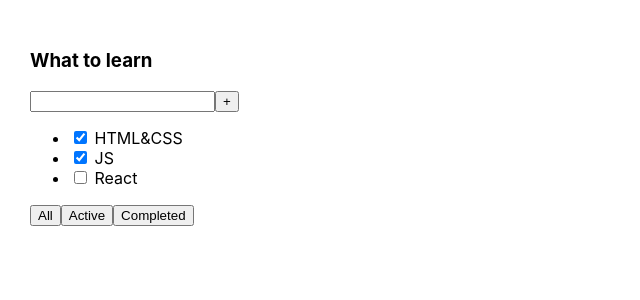
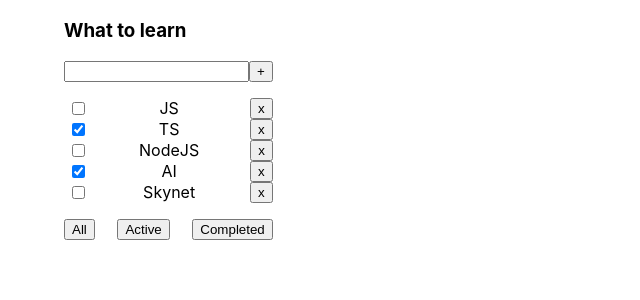
Before and after one commit to Metaloziz/it-incubator-todolist-ts-01, a React (Create React App) app: page / in a window 1280 px wide. Shown: the top 300 px of the page, without its empty margins (0-640 px from the left). Built offline with nearby package versions, Linux system fonts and the light colour scheme.

Commit message:
ToDo_2_lesson

```diff
--- a/src/App.css
+++ /dev/null
@@ -1,8 +0,0 @@
-.App {
-  padding: 30px;
-  display: flex;
-}
-
-.App > div {
-  margin-right: 50px;
-}
--- /dev/null
+++ b/src/App.module.css
@@ -0,0 +1,21 @@
+.App li {
+    display: flex;
+    justify-content: space-between;
+}
+
+.App ul {
+    padding-left: 2%;
+}
+
+
+
+.main {
+    margin-left: 5%;
+    display: flex;
+    gap: 5%;
+}
+
+.filter {
+    display: flex;
+    justify-content: space-between;
+}
--- a/src/App.tsx
+++ b/src/App.tsx
@@ -1,11 +1,76 @@
-import React from 'react';
-import './App.css';
+import React, {useState} from 'react';
+
 import {ToDoList} from "./components/ToDoList";
+import {v1} from "uuid";
+import s from './App.module.css'
+
+export type filterPT = 'all' | 'completed' | 'active'
+
+export type tasksPT = taskPT[]
+
+export type taskPT = {
+    id: string
+    title: string
+    isDone: boolean
+}
 
 
 function App() {
+
+    const state = [
+        {id: v1(), title: 'What to learn', filter: 'all'},
+        {id: v1(), title: 'Food', filter: 'all'}
+    ]
+
+    const tasks1: tasksPT = [
+        {id: v1(), title: 'JS', isDone: false},
+        {id: v1(), title: 'TS', isDone: true},
+        {id: v1(), title: 'NodeJS', isDone: false},
+        {id: v1(), title: 'AI', isDone: true},
+        {id: v1(), title: 'Skynet', isDone: false}
+    ]
+    const tasks2: tasksPT = [
+        {id: v1(), title: 'Apple', isDone: false},
+        {id: v1(), title: 'Pear', isDone: false},
+        {id: v1(), title: 'Melon', isDone: false},
+        {id: v1(), title: 'Orange', isDone: false}
+    ]
+
+    const [tasks, setTasks] = useState<tasksPT>(tasks1)
+    const [filter, setFilter] = useState<filterPT>("all")
+
+    const remuveTask = (taskID: string) => {
+        const copyTasks = [...tasks]
+        setTasks(copyTasks.filter(l => l.id !== taskID))
+    }
+
+    let copyTasks = tasks
+    // const filterTasks = (filter: filterPT) => {
+    //     setTasks(() => {
+                switch (filter) {
+                    case 'completed':
+                        copyTasks = copyTasks.filter(l => l.isDone)
+                        break
+                    case 'active':
+                        copyTasks=  copyTasks.filter(l => !l.isDone)
+                    // case 'all':
+                    //     return copyTasks
+                 }
+    //         }
+    //     )
+    // }
+    const addTask = (title: string) => {
+        const copyTasks = [...tasks1]
+    }
+
     return (
-        <ToDoList/>
+        <div className={s.main}>
+            <ToDoList title={'What to learn'}
+                      tasks={copyTasks}
+                      remuveTask={remuveTask}
+                      filterTasks={setFilter}/>
+            {/*<ToDoList title={'Food'} tasks={tasks2}/>*/}
+        </div>
     );
 }
 
--- a/src/components/ToDoList.tsx
+++ b/src/components/ToDoList.tsx
@@ -1,22 +1,48 @@
 import React from "react";
+import {filterPT, taskPT} from "../App";
+import s from '../App.module.css'
 
-export const ToDoList = () => {
-    return (<div className="App">
+type ToDoListPT = {
+    // id: string
+    title: string
+    // filter: string
+    tasks: taskPT[]
+    remuveTask: (taskID: string) => void
+    filterTasks: (filter: filterPT) => void
+}
+
+
+export const ToDoList = (props: ToDoListPT) => {
+
+
+    const callRemuve = (taskID: string) => {
+        props.remuveTask(taskID)
+    }
+
+
+    return (<div className={s.App}>
             <div>
-                <h3>What to learn</h3>
+                <h3>{props.title}</h3>
                 <div>
                     <input/>
                     <button>+</button>
                 </div>
                 <ul>
-                    <li><input type="checkbox" checked={true}/> <span>HTML&CSS</span></li>
-                    <li><input type="checkbox" checked={true}/> <span>JS</span></li>
-                    <li><input type="checkbox" checked={false}/> <span>React</span></li>
+                    {props.tasks.map(t =>
+                        <li id={t.id}>
+                            <input type="checkbox" checked={t.isDone}/>
+                            <span>{t.title}</span>
+                            <button onClick={() => {
+                                callRemuve(t.id)
+                            }}>x
+                            </button>
+                        </li>
+                    )}
                 </ul>
-                <div>
-                    <button>All</button>
-                    <button>Active</button>
-                    <button>Completed</button>
+                <div className={s.filter}>
+                    <button onClick={() => props.filterTasks('all')}>All</button>
+                    <button onClick={() => props.filterTasks('active')}>Active</button>
+                    <button onClick={() => props.filterTasks('completed')}>Completed</button>
                 </div>
             </div>
         </div>
```
